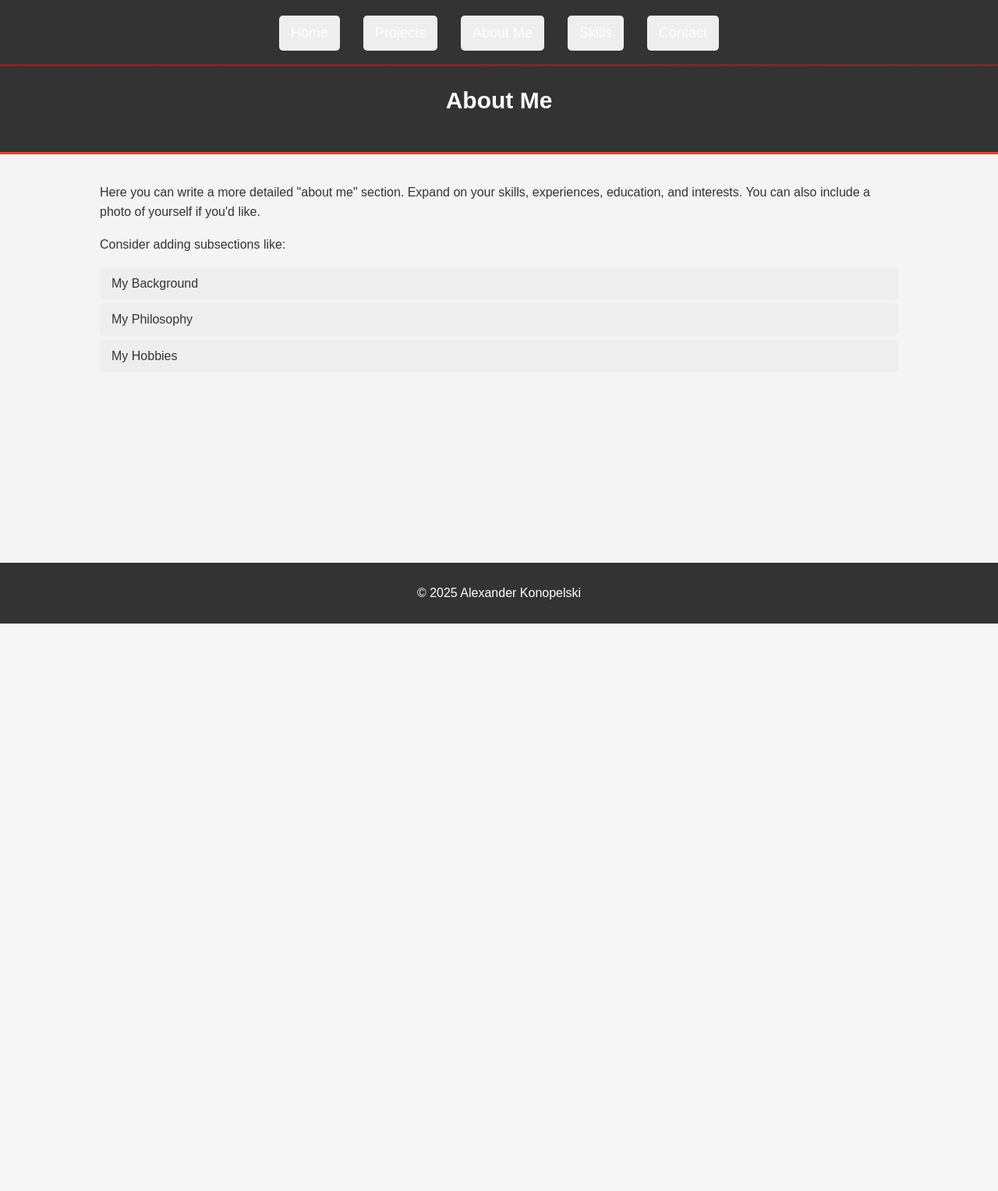
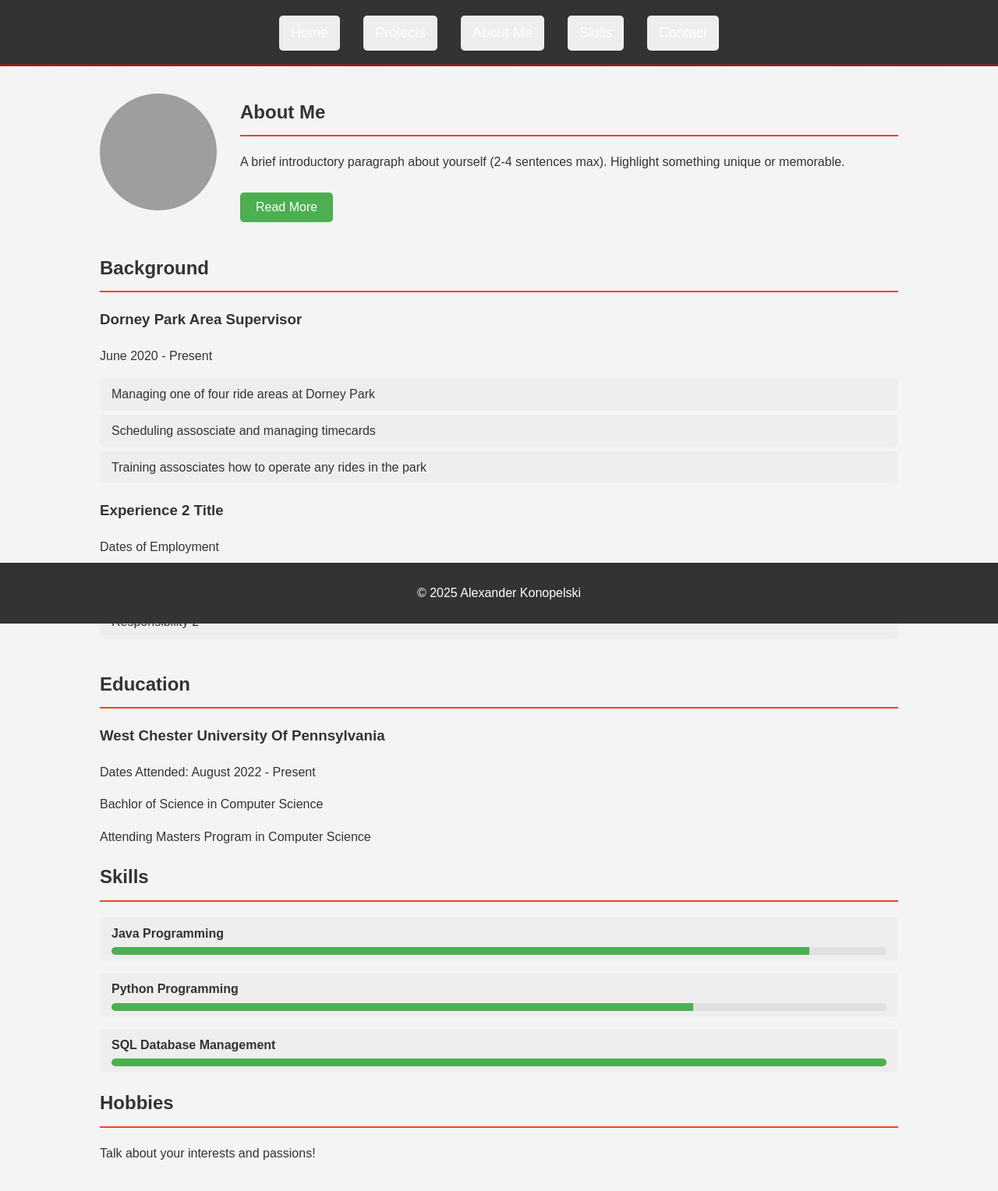
Before and after one commit to Altania5/Website, a PHP site: page /aboutme.html in a window 1280 px wide. Shown: the whole page at 78% size. Before the commit the page ends 800 px from the top, so only its background shows below. Run offline with PHP 8.4, Linux system fonts and the light colour scheme; grey boxes are pictures that could not be loaded.

Commit message:
about me addons

```diff
--- a/aboutme.html
+++ b/aboutme.html
@@ -4,7 +4,9 @@
     <meta charset="UTF-8">
     <meta name="viewport" content="width=device-width, initial-scale=1.0">
     <title>About Me - Alexander Konopelski</title>
-    <link rel="stylesheet" href="style.css"> </head>
+    <link rel="stylesheet" href="style.css">
+    <script src="https://code.jquery.com/jquery-3.6.0.min.js"></script>
+</head>
 <body>
     <nav>
         <div class="container">
@@ -12,32 +14,83 @@
                 <li><a href="index.html">Home</a></li>
                 <li><a href="projects.html">Projects</a></li>
                 <li><a href="aboutme.html">About Me</a></li>
-                <li><a href="index.html#skills">Skills</a></li>
-                <li><a href="index.html#contact">Contact</a></li>
+                <li><a href="index.html#skills" class="smooth-scroll">Skills</a></li>
+                <li><a href="index.html#contact" class="smooth-scroll">Contact</a></li>
             </ul>
             <div class="animated-line"></div>
         </div>
     </nav>
 
-    <header>
-        <div class="container">
-            <h1>About Me</h1>
+    <section class="container about-me">
+        <div class="about-content">
+            <img src="your-profile-picture.jpg" alt="Your Profile Picture" class="profile-picture">
+            <div class="about-text">
+                <h2>About Me</h2>
+                <p>A brief introductory paragraph about yourself (2-4 sentences max). Highlight something unique or memorable.</p>
+                <p id="more-about" style="display: none;">More detailed information about you. Talk about your passions, experiences, and what drives you.</p>
+                <button id="read-more-btn">Read More</button>
+            </div>
         </div>
-    </header>
 
-    <section class="container">
-        <p>Here you can write a more detailed "about me" section. Expand on your skills, experiences, education, and interests. You can also include a photo of yourself if you'd like.</p>
+        <div class="experience-section">
+            <h2>Background</h2>
+            <div class="experience">
+                <h3>Dorney Park Area Supervisor</h3>
+                <p>June 2020 - Present</p>
+                <ul>
+                    <li>Managing one of four ride areas at Dorney Park</li>
+                    <li>Scheduling assosciate and managing timecards</li>
+                    <li>Training assosciates how to operate any rides in the park</li>
+                </ul>
+            </div>
+            <div class="experience">
+                <h3>Experience 2 Title</h3>
+                <p>Dates of Employment</p>
+                <ul>
+                    <li>Responsibility 1</li>
+                    <li>Responsibility 2</li>
+                </ul>
+            </div>
+        </div>
 
-        <p>Consider adding subsections like:</p>
-        <ul>
-            <li>My Background</li>
-            <li>My Philosophy</li>
-            <li>My Hobbies</li>
-        </ul>
+        <div class="education-section">
+            <h2>Education</h2>
+            <div class="education-entry">
+                <h3>West Chester University Of Pennsylvania</h3>
+                <p>Dates Attended: August 2022 - Present</p>
+                <p>Bachlor of Science in Computer Science</p>
+                <p>Attending Masters Program in Computer Science</p>
+            </div>
+        </div>
+
+        <div class="skills-section">
+            <h2>Skills</h2>
+            <ul class="skills-list">
+                <li>
+                    <span class="skill-name">Java Programming</span>
+                    <div class="skill-bar"><div class="skill-level" data-level="90"></div></div>
+                </li>
+                <li>
+                    <span class="skill-name">Python Programming</span>
+                    <div class="skill-bar"><div class="skill-level" data-level="75"></div></div>
+                </li>
+                <li>
+                    <span class="skill-name">SQL Database Management</span>
+                    <div class="skill-bar"><div class="skill-level" data-level="100"></div></div>
+                </li>
+            </ul>
+        </div>
+
+        <div class="hobbies-section">
+            <h2>Hobbies</h2>
+            <p>Talk about your interests and passions!</p>
+        </div>
     </section>
 
     <footer>
         <p>&copy; 2025 Alexander Konopelski</p>
     </footer>
+
+    <script src="script.js"></script>
 </body>
 </html>
--- a/projects.html
+++ b/projects.html
@@ -63,7 +63,7 @@
         </div>
         <div class="project-card">
             <div class="project-image">
-                <img src="image/diamondgame.png" alt="Video Ganerator Preview">
+                <img src="images/videoMaker.png" alt="Video Ganerator Preview">
             </div>
             <div class="project-info">
                 <h3>Video Maker</h3>
@@ -91,7 +91,7 @@
             </div>
         </div>
     </section>
-
+    <div style="clear: both;"></div>
     <footer>
         <p>&copy; 2025 Alexander Konopelski</p>
     </footer>
--- a/script.js
+++ b/script.js
@@ -18,3 +18,45 @@ filterButtons.forEach(button => {
         });
     });
 });
+
+$(document).ready(function() {
+    // Smooth Scrolling
+    $('.smooth-scroll').on('click', function(event) {
+        if (this.hash !== "") {
+            event.preventDefault();
+            const hash = this.hash;
+            $('html, body').animate({
+                scrollTop: $(hash).offset().top
+            }, 800, function() {
+                window.location.hash = hash;
+            });
+        }
+    });
+
+    // Read More Button
+    $('#read-more-btn').on('click', function() {
+        $('#more-about').slideToggle();
+        $(this).text(function(i, text) {
+            return text === "Read More" ? "Read Less" : "Read More";
+        });
+    });
+
+    // Animate Experience Section
+    $(window).on('scroll', function() {
+        $('.experience').each(function() {
+            const pos = $(this).offset().top;
+            const winTop = $(window).scrollTop();
+            if (pos < winTop + $(window).height() - 100) {
+                $(this).addClass('show');
+            }
+        });
+    });
+
+    // Animate Skill Bars
+    $('.skill-level').each(function() {
+        const level = $(this).data('level');
+        $(this).animate({
+            width: level + '%'
+        }, 1000);
+    });
+});
--- a/style.css
+++ b/style.css
@@ -266,6 +266,13 @@ footer {
     cursor: pointer;
 }
 
+.clearfix::after {
+    content: "";
+    display: table;
+    clear: both;
+}
+
+
 .filter-buttons {
     margin-bottom: 20px; /* Add some spacing */
     text-align: center; /* Center the buttons */
@@ -288,3 +295,149 @@ footer {
 .filter-button:hover {
     background-color: #367c39; /* Darker green on hover */
 }
+
+/* ... (Your existing styles) ... */
+
+/* About Section */
+.about-content {
+    display: flex;
+    align-items: center;
+    margin-bottom: 40px;
+}
+
+.profile-picture {
+    width: 150px;
+    height: 150px;
+    border-radius: 50%;
+    margin-right: 30px;
+    cursor: pointer; /* For lightbox effect */
+}
+
+.about-text {
+    flex: 1;
+}
+
+#read-more-btn {
+    background-color: #4CAF50;
+    border: none;
+    color: white;
+    padding: 10px 20px;
+    text-align: center;
+    text-decoration: none;
+    display: inline-block;
+    font-size: 16px;
+    margin-top: 10px;
+    cursor: pointer;
+    border-radius: 5px;
+}
+
+/* Experience Section */
+.experience-section {
+    margin-bottom: 40px;
+}
+
+.experience {
+    margin-bottom: 20px;
+    opacity: 0; /* Initially hidden for animation */
+    transform: translateY(20px); /* Start slightly below */
+    transition: opacity 0.5s ease-out, transform 0.5s ease-out;
+}
+
+.experience.show {
+    opacity: 1;
+    transform: translateY(0);
+}
+
+/* Skills Section */
+.skills-list li {
+    margin-bottom: 15px;
+}
+
+.skill-name {
+    display: block;
+    margin-bottom: 5px;
+    font-weight: bold;
+}
+
+.skill-bar {
+    background-color: #e0e0e0;
+    border-radius: 5px;
+    height: 10px;
+    overflow: hidden;
+}
+
+.skill-level {
+    background-color: #4CAF50;
+    height: 100%;
+    width: 0; /* Initially 0 for animation */
+    transition: width 1s ease-in-out;
+}
+
+.skills-list li:hover .skill-bar {
+    background-color: #bdbdbd; /* Slightly darker on hover */
+}
+
+/* ... (Your other styles) ... */
+
+/* Modal Styles */
+.modal {
+    display: none;
+    position: fixed;
+    z-index: 1; /* Sit on top */
+    left: 0;
+    top: 0;
+    width: 100%;
+    height: 100%;
+    overflow: auto; /* Enable scroll if needed */
+    background-color: rgba(0, 0, 0, 0.4); /* Black w/ opacity */
+}
+
+.modal-content {
+    background-color: #fefefe;
+    margin: 15% auto;
+    padding: 20px;
+    border: 1px solid #888;
+    width: 80%;
+    max-width: 600px;
+    border-radius: 5px;
+    position: relative;
+}
+
+.close-button {
+    position: absolute;
+    right: 10px;
+    top: 5px;
+    font-size: 20px;
+    font-weight: bold;
+    cursor: pointer;
+}
+
+.clearfix::after {
+    content: "";
+    display: table;
+    clear: both;
+}
+
+
+.filter-buttons {
+    margin-bottom: 20px; /* Add some spacing */
+    text-align: center; /* Center the buttons */
+}
+
+.filter-button {
+    background-color: #4CAF50; /* Green */
+    border: none;
+    color: white;
+    padding: 10px 20px;
+    text-align: center;
+    text-decoration: none;
+    display: inline-block;
+    font-size: 16px;
+    margin: 4px 2px;
+    cursor: pointer;
+    border-radius: 5px; /* Add a slight border radius */
+}
+
+.filter-button:hover {
+    background-color: #367c39; /* Darker green on hover */
+}
```
Also changed, not shown: images/JavaCoffee.png, images/videoMaker.png (added).
